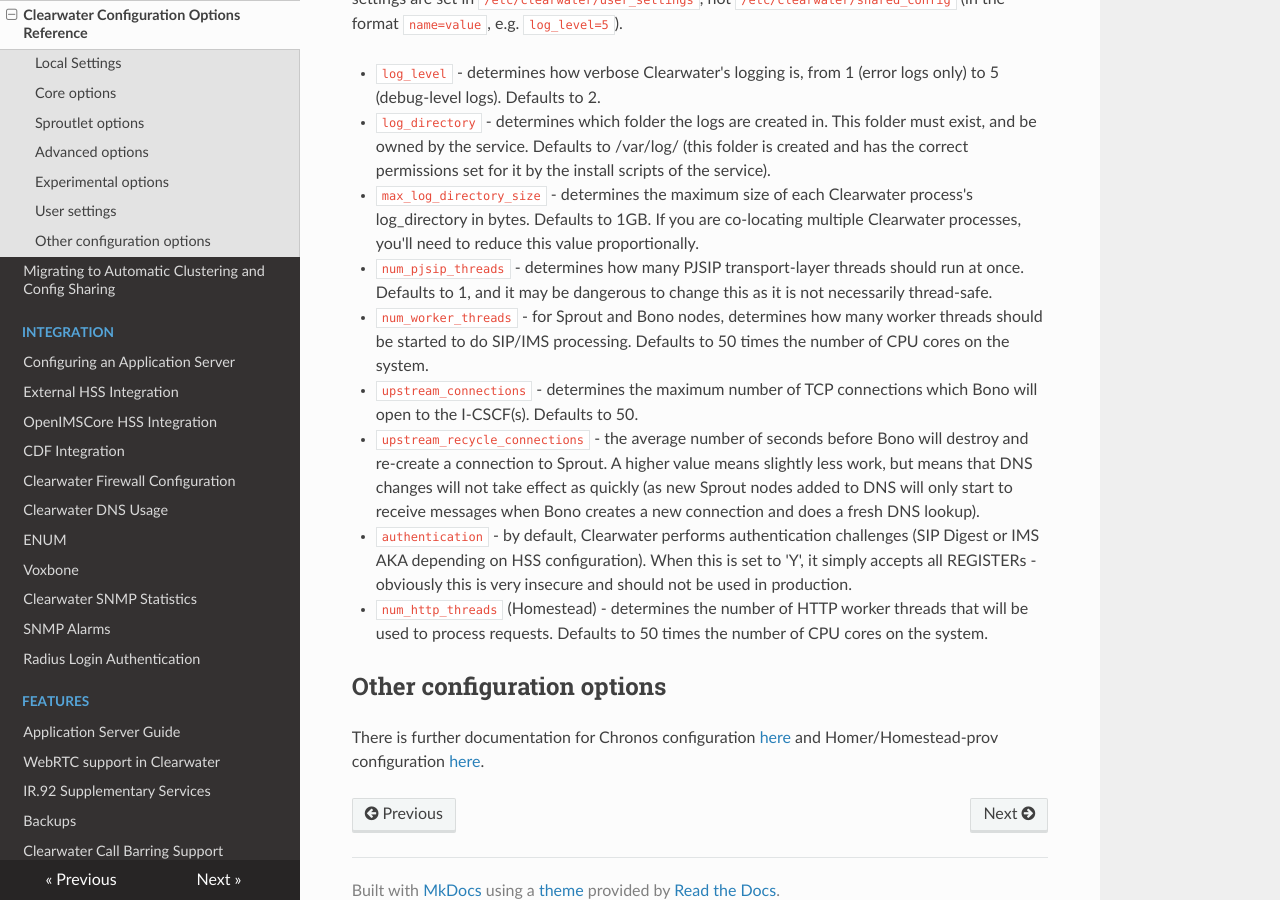
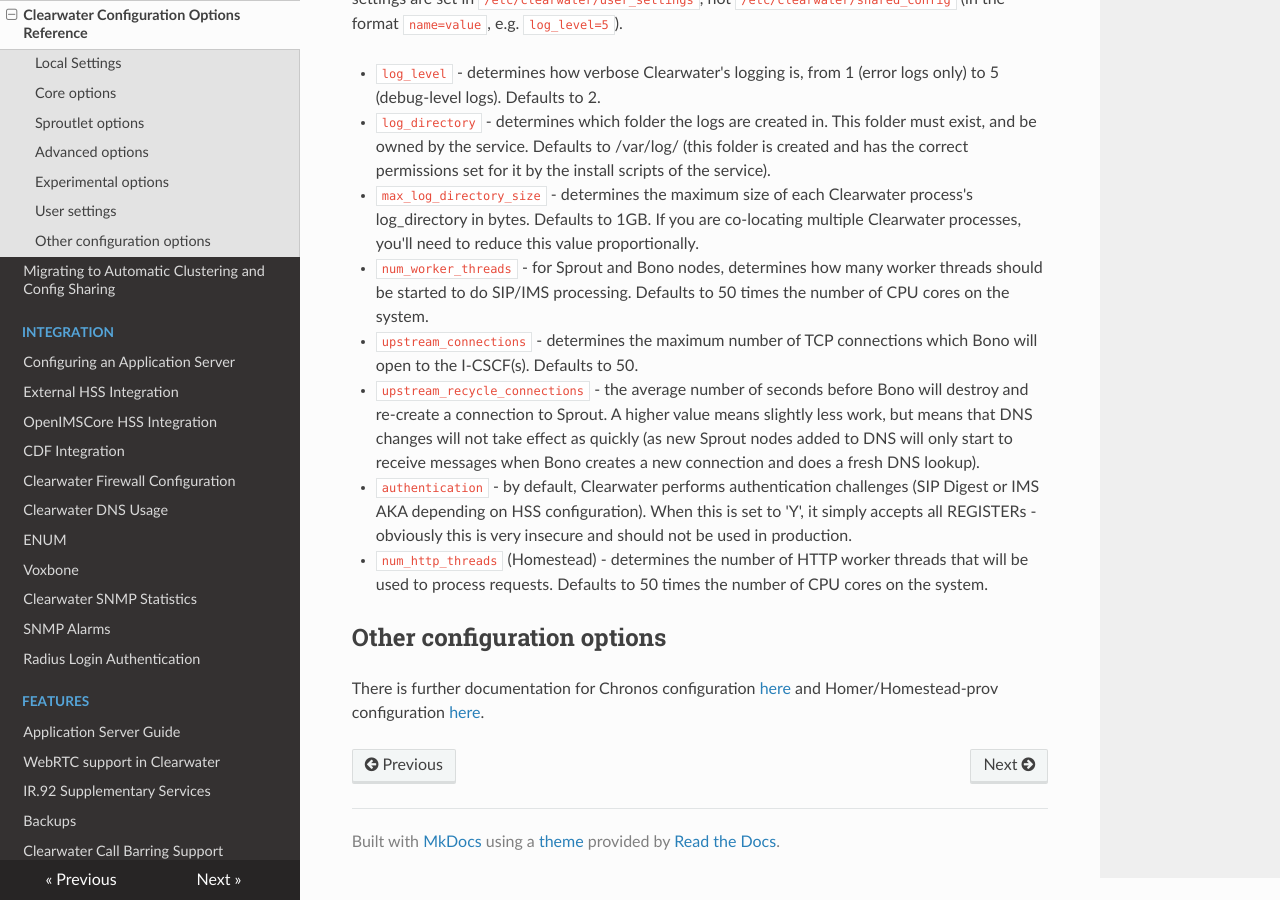
Before and after one commit to Metaswitch/clearwater-readthedocs, an MkDocs documentation site: the page built from docs/Clearwater_Configuration_Options_Reference.md, in a window 1280 px wide and 900 px high, scrolled down 9323 px. Built offline with MkDocs 1.6.1, drawn with Linux system fonts in a browser that asks for light colours; nearby versions of some CDN libraries; old or Windows-style settings are respelled for this version of MkDocs.

Commit message:
Remove the configuration option to control the number of PJSIP transport threads (as setting it to >1 can cause threading bugs)

```diff
--- a/docs/Clearwater_Configuration_Options_Reference.md
+++ b/docs/Clearwater_Configuration_Options_Reference.md
@@ -175,7 +175,6 @@ This section describes settings that may vary between systems in the same deploy
 * `log_level` - determines how verbose Clearwater's logging is, from 1 (error logs only) to 5 (debug-level logs). Defaults to 2.
 * `log_directory` - determines which folder the logs are created in. This folder must exist, and be owned by the service. Defaults to /var/log/<service> (this folder is created and has the correct permissions set for it by the install scripts of the service).
 * `max_log_directory_size` - determines the maximum size of each Clearwater process's log_directory in bytes. Defaults to 1GB. If you are co-locating multiple Clearwater processes, you'll need to reduce this value proportionally.
-* `num_pjsip_threads` - determines how many PJSIP transport-layer threads should run at once. Defaults to 1, and it may be dangerous to change this as it is not necessarily thread-safe.
 * `num_worker_threads` - for Sprout and Bono nodes, determines how many worker threads should be started to do SIP/IMS processing. Defaults to 50 times the number of CPU cores on the system.
 * `upstream_connections` - determines the maximum number of TCP connections which Bono will open to the I-CSCF(s). Defaults to 50.
 * `upstream_recycle_connections` - the average number of seconds before Bono will destroy and re-create a connection to Sprout. A higher value means slightly less work, but means that DNS changes will not take effect as quickly (as new Sprout nodes added to DNS will only start to receive messages when Bono creates a new connection and does a fresh DNS lookup).
```
